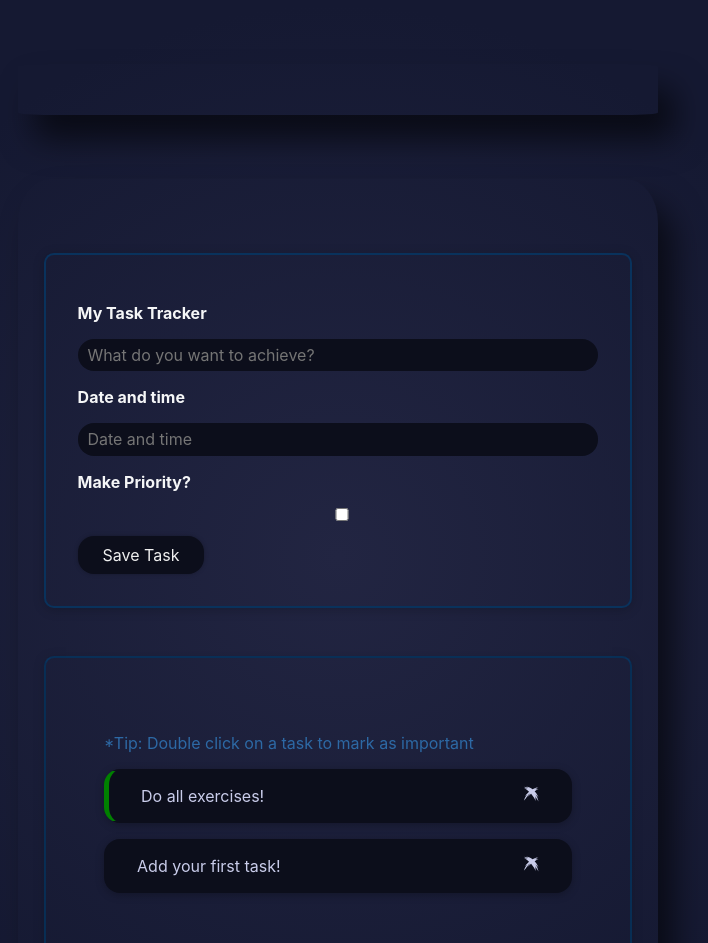
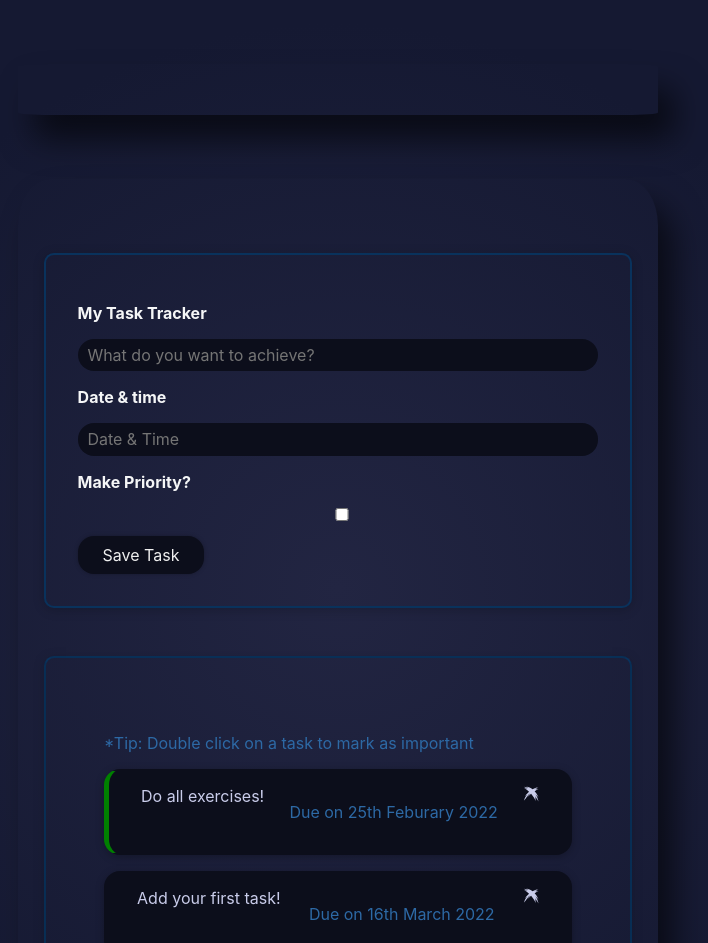
Before and after one commit to jalonghurst/motivational-task-tracker, a React (Create React App) app: page / in a window 1280 px wide. Shown: the top 943 px of the page, without its empty margins (302-1010 px from the left). Built offline with nearby package versions, Linux system fonts and the light colour scheme.

Commit message:
Added date field to form

```diff
--- a/src/App.js
+++ b/src/App.js
@@ -6,14 +6,14 @@ import './App.css';
 
 const App = () => {
   const [tasks, setTasks] = useState([
-    { text: 'Do all exercises!', id: 'g1', reminder: true},
-    { text: 'Add your first task!', id: 'g2', reminder: false }
+    { text: 'Do all exercises!', id: 'g1', date: 'Due on 25th Feburary 2022', reminder: true},
+    { text: 'Add your first task!', id: 'g2', date: 'Due on 16th March 2022', reminder: false }
   ]);
 
   const addGoalHandler = enteredText => {
     setTasks(prevGoals => {
       const updatedGoals = [...prevGoals];
-      updatedGoals.unshift({ text: enteredText, id: Math.random().toString(), reminder: false });
+      updatedGoals.unshift({ text: enteredText, date: enteredText, id: Math.random().toString(), reminder: false });
       return updatedGoals;
     });
   };
--- a/src/components/TaskGoals/TaskInput/TaskInput.js
+++ b/src/components/TaskGoals/TaskInput/TaskInput.js
@@ -62,10 +62,10 @@ const TaskInput = props => {
           placeholder='What do you want to achieve?'
           onChange={goalInputChangeHandler}
         />
-        <label>Date and time</label>
+        <label>Date & time</label>
          <input
           type="text"
-          placeholder='Date and time'
+          placeholder='Date & Time'
           onChange={goalInputChangeHandler}
         />
         <label>Make Priority?</label>
--- a/src/components/TaskGoals/TaskList/TaskList.js
+++ b/src/components/TaskGoals/TaskList/TaskList.js
@@ -15,7 +15,8 @@ const TaskList = props => {
           onDelete={props.onDeleteItem}
           onToggle={props.onToggle}
         >
-          {goal.text}
+          <span>{goal.text}</span>
+          <p>{goal.date}</p>
         </Task>
       ))}
     </ul>
```
Also changed, not shown: 1 other file (tests, documents, lock files or other folders).
